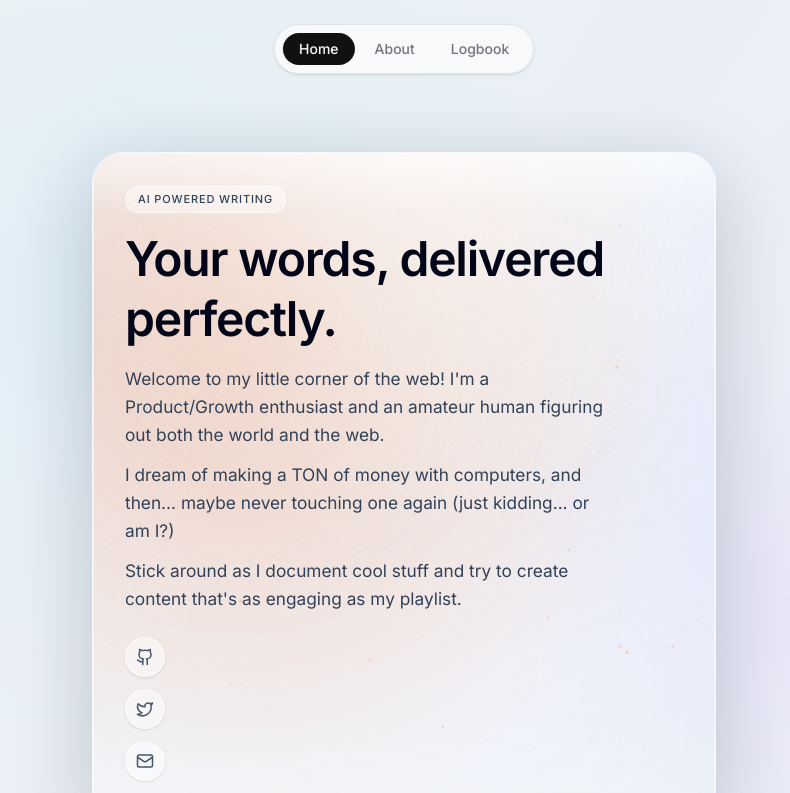
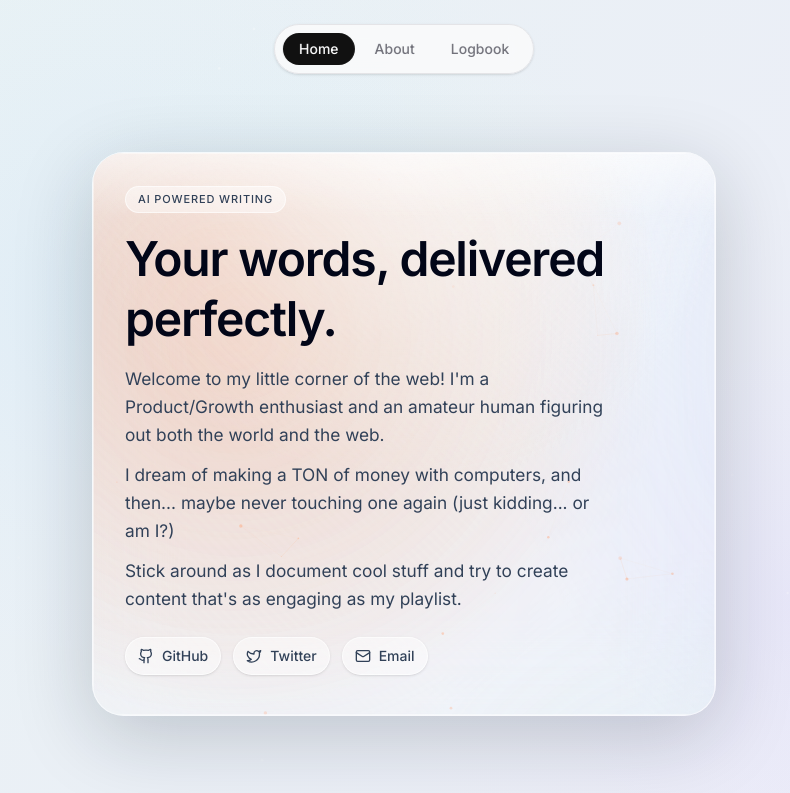
Before and after one commit to iharshchauhan/new-website, a Next.js app: page / in a window 1280 px wide. Shown: the top 793 px of the page, without its empty margins (236-1026 px from the left). Built offline with nearby package versions, Linux system fonts and the light colour scheme.

Commit message:
Redesign hero social links as horizontal labeled cards

```diff
--- a/components/ui/hero-dithering-card.tsx
+++ b/components/ui/hero-dithering-card.tsx
@@ -90,31 +90,34 @@ export function CTASection() {
               </div>
             </div>
 
-            <div className="mt-auto flex w-max flex-col gap-3 pt-6">
+            <div className="mt-auto flex flex-wrap items-center gap-3 pt-6">
               <a
                 href="https://github.com/iharshchauhan"
                 target="_blank"
                 rel="noreferrer"
-                className="shrink-0 rounded-full border border-white/60 bg-white/45 p-2.5 text-slate-600 shadow-sm transition-all hover:bg-white/70 hover:text-slate-900"
+                className="inline-flex items-center gap-2 rounded-full border border-white/60 bg-white/45 px-3 py-2 text-sm font-medium text-slate-700 shadow-sm transition-all hover:bg-white/70 hover:text-slate-900"
                 aria-label="GitHub"
               >
-                <Github className="h-4.5 w-4.5" />
+                <Github className="h-4 w-4" />
+                <span>GitHub</span>
               </a>
               <a
                 href="https://twitter.com/harshc_"
                 target="_blank"
                 rel="noreferrer"
-                className="shrink-0 rounded-full border border-white/60 bg-white/45 p-2.5 text-slate-600 shadow-sm transition-all hover:bg-white/70 hover:text-slate-900"
+                className="inline-flex items-center gap-2 rounded-full border border-white/60 bg-white/45 px-3 py-2 text-sm font-medium text-slate-700 shadow-sm transition-all hover:bg-white/70 hover:text-slate-900"
                 aria-label="Twitter"
               >
-                <Twitter className="h-4.5 w-4.5" />
+                <Twitter className="h-4 w-4" />
+                <span>Twitter</span>
               </a>
               <a
                 href="mailto:hey@iharsh.xyz"
-                className="shrink-0 rounded-full border border-white/60 bg-white/45 p-2.5 text-slate-600 shadow-sm transition-all hover:bg-white/70 hover:text-slate-900"
+                className="inline-flex items-center gap-2 rounded-full border border-white/60 bg-white/45 px-3 py-2 text-sm font-medium text-slate-700 shadow-sm transition-all hover:bg-white/70 hover:text-slate-900"
                 aria-label="Email"
               >
-                <Mail className="h-4.5 w-4.5" />
+                <Mail className="h-4 w-4" />
+                <span>Email</span>
               </a>
             </div>
           </div>
```
